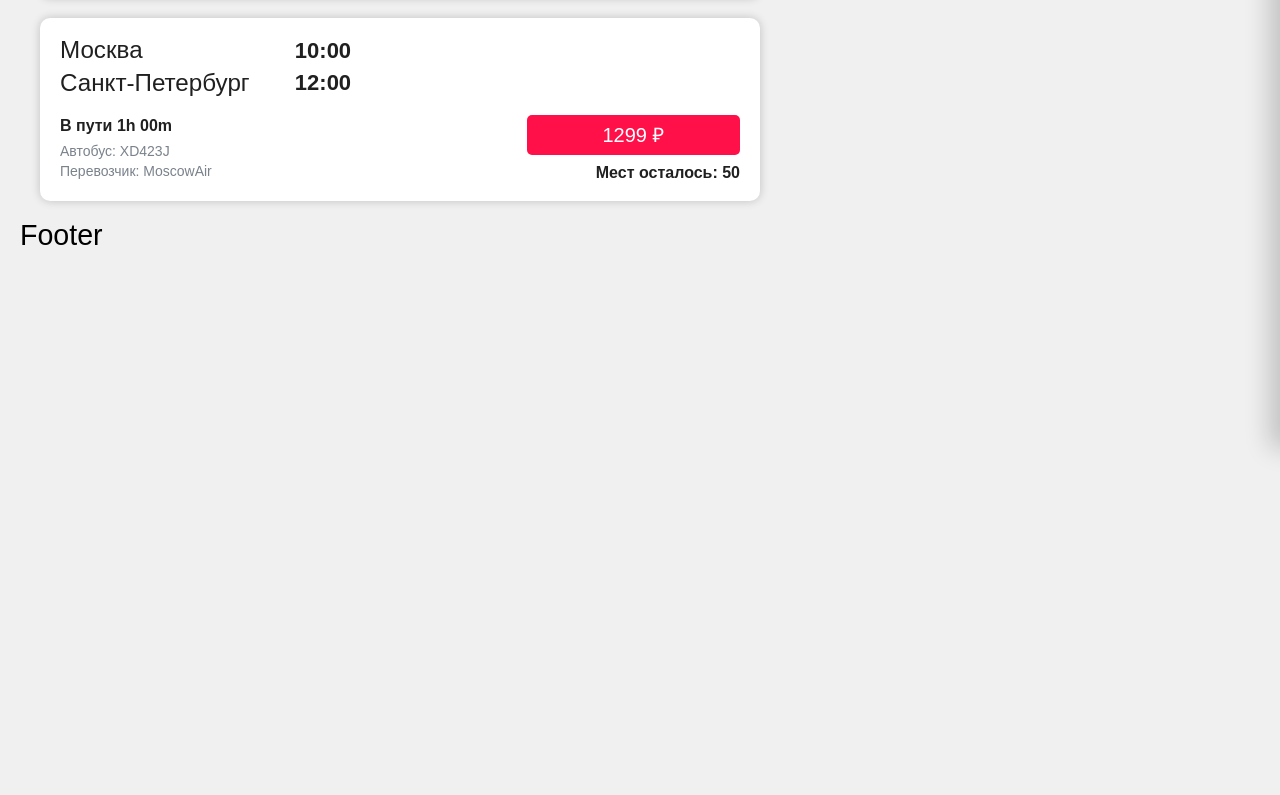
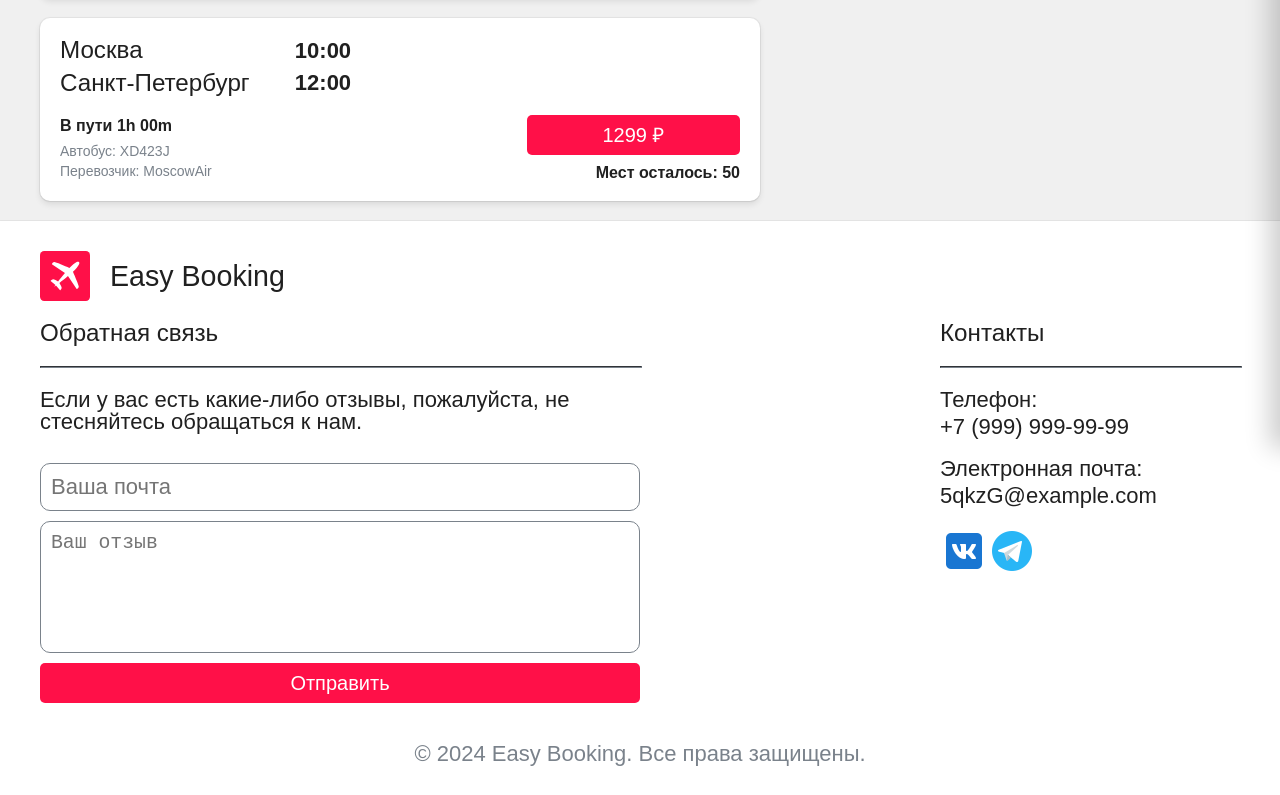
Before and after one commit to m1xa4kala/easy-booking, a React (Vite) app in the folder frontend/: page / in a window 1280 px wide. Shown: the part 356-1151 px from the top of the page. Before the commit the page ends 800 px from the top, so only its background shows below. Built offline with nearby package versions, Linux system fonts and the light colour scheme; data requests are answered from the project's data file.

Commit message:
Filled the footer with content and added styles

```diff
--- a/frontend/src/app/layouts/RootLayout/RootLayout.tsx
+++ b/frontend/src/app/layouts/RootLayout/RootLayout.tsx
@@ -4,10 +4,10 @@ import { Header } from '@/widgets/header'
 
 export const RootLayout = () => {
   return (
-    <div style={{ padding: '0 20px' }}>
+    <>
       <Header />
       <Outlet />
       <Footer />
-    </div>
+    </>
   )
 }
--- a/frontend/src/app/layouts/SearchLayout/ui/SearchLayout.scss
+++ /dev/null
@@ -1,4 +0,0 @@
-.layout__container {
-  max-width: 1200px;
-  margin: 0 auto;
-}
--- a/frontend/src/app/layouts/SearchLayout/ui/SearchLayout.tsx
+++ b/frontend/src/app/layouts/SearchLayout/ui/SearchLayout.tsx
@@ -1,14 +1,12 @@
 import { Outlet } from 'react-router-dom'
 import { SearchForm } from '@/features/searchForm'
-import './SearchLayout.scss'
+import { Container } from '@/shared/ui'
 
 export const SearchLayout = () => {
   return (
-    <>
-      <div className='layout__container'>
-        <SearchForm />
-        <Outlet />
-      </div>
-    </>
+    <Container>
+      <SearchForm />
+      <Outlet />
+    </Container>
   )
 }
--- a/frontend/src/app/styles/_colors.scss
+++ b/frontend/src/app/styles/_colors.scss
@@ -16,6 +16,13 @@ $button-dark-hover: desaturate($primary-dark, 15%);
 $header-light: #00000000;
 $header-dark: #00000000;
 
+$shadow: inset 0 0 0.5px 1px hsla(0, 0%,
+    100%, 0.075),
+  0 0 0 1px hsla(0, 0%, 0%, 0.05),
+  0 0.3px 0.4px hsla(0, 0%, 0%, 0.02),
+  0 0.9px 1.5px hsla(0, 0%, 0%, 0.045),
+  0 3.5px 6px hsla(0, 0%, 0%, 0.09);
+
 html[data-theme='light'] {
   --color-text: #{$text-light};
   --color-background: #{$bg-light};
@@ -23,6 +30,7 @@ html[data-theme='light'] {
   --color-primary: #{$primary-light};
   --color-button-hover: #{$button-light-hover};
   --color-header: #{$header-light};
+  --color-shadow: #{$shadow};
 }
 
 html[data-theme='dark'] {
@@ -32,4 +40,5 @@ html[data-theme='dark'] {
   --color-primary: #{$primary-dark};
   --color-button-hover: #{$button-dark-hover};
   --color-header: #{$header-dark};
+  --color-shadow: #{$shadow};
 }
--- a/frontend/src/entities/ticket/ticketCard/ui/ticketCard.scss
+++ b/frontend/src/entities/ticket/ticketCard/ui/ticketCard.scss
@@ -8,7 +8,7 @@
   background-color: var(--color-card);
   color: var(--color-text);
   border-radius: 10px;
-  box-shadow: 0 0 10px rgba(0, 0, 0, 0.2);
+  box-shadow: var(--color-shadow);
   padding: 20px;
   margin-bottom: 20px;
   gap: 20px;
@@ -107,6 +107,7 @@
     grid-column: 1/5;
     grid-row: 1;
   }
+
   .ticket__card-order {
     grid-column: 7/10;
     grid-row: 2;
--- /dev/null
+++ b/frontend/src/shared/ui/Container/index.ts
@@ -0,0 +1 @@
+export { Container } from './ui/Container'
--- /dev/null
+++ b/frontend/src/shared/ui/Container/ui/Container.scss
@@ -0,0 +1,5 @@
+.ui-container {
+  max-width: 1200px;
+  margin: 0 auto;
+  padding: 0 20px;
+}
--- /dev/null
+++ b/frontend/src/shared/ui/Container/ui/Container.tsx
@@ -0,0 +1,8 @@
+import React from 'react'
+import './Container.scss'
+type ContainerProps = {
+  children: React.ReactNode
+} & React.HTMLAttributes<HTMLDivElement>
+export const Container: React.FC<ContainerProps> = ({ children, ...props }) => {
+  return <div className={`ui-container ${props.className}`}>{children}</div>
+}
--- a/frontend/src/shared/ui/index.ts
+++ b/frontend/src/shared/ui/index.ts
@@ -1 +1,2 @@
 export { Button } from './Button'
+export { Container } from './Container'
--- /dev/null
+++ b/frontend/src/widgets/footer/ui/Footer.scss
@@ -0,0 +1,95 @@
+.footer {
+  padding: 30px 0;
+  color: var(--color-text);
+  background-color: var(--color-card);
+  box-shadow: var(--color-shadow);
+
+  &__container {
+    display: flex;
+    flex-direction: column;
+    gap: 20px;
+  }
+
+  &__logo {
+    display: flex;
+    align-items: center;
+    gap: 20px;
+  }
+
+  &__body {
+    display: flex;
+    justify-content: space-between;
+    gap: 20px;
+  }
+
+  .feedback {
+    width: 50%;
+    display: flex;
+    flex-direction: column;
+    gap: 10px;
+
+    &__form {
+      display: flex;
+      flex-direction: column;
+      gap: 10px;
+      margin-top: 20px;
+    }
+
+    &__input {
+      width: 100%;
+      background-color: transparent;
+      border: 1px solid #7a828b;
+      border-radius: 10px;
+      padding: 10px;
+      color: var(--color-text);
+    }
+
+    &__textarea {
+      font-size: 0.9em;
+      background-color: transparent;
+      border: 1px solid #7a828b;
+      border-radius: 10px;
+      padding: 10px;
+      color: var(--color-text);
+      resize: none;
+    }
+
+  }
+
+  .contacts {
+    width: 25%;
+    display: flex;
+    flex-direction: column;
+    gap: 10px;
+
+    &__phone {
+      margin-bottom: 10px;
+
+      h3 {
+        margin-bottom: 5px;
+      }
+    }
+
+    &__email {
+      margin-bottom: 10px;
+
+      h3 {
+        margin-bottom: 5px;
+      }
+    }
+
+  }
+
+  &__copyright {
+    margin-top: 20px;
+    color: #7a828b;
+    text-align: center;
+  }
+
+  hr {
+    width: 100%;
+    border-color: #7a828b;
+  }
+
+
+}
--- a/frontend/src/widgets/footer/ui/Footer.tsx
+++ b/frontend/src/widgets/footer/ui/Footer.tsx
@@ -1,7 +1,61 @@
+import { LogoSvg } from '@/shared/assets'
+import { Button, Container } from '@/shared/ui'
+import './Footer.scss'
+
 export const Footer = () => {
+  const tmeImageSrc = new URL('/telegram.png', import.meta.url).href
+  const vkImageSrc = new URL('/vk.png', import.meta.url).href
   return (
-    <div>
-      <h1>Footer</h1>
+    <div className='footer'>
+      <Container className='footer__container'>
+        <div className='footer__logo'>
+          <LogoSvg width={50} height={50} />
+          <h1 className='footer__title'>Easy Booking</h1>
+        </div>
+        <div className='footer__body'>
+          <div className='feedback'>
+            <h2>Обратная связь</h2>
+            <hr />
+            <p>
+              Если у вас есть какие-либо отзывы, пожалуйста, не стесняйтесь
+              обращаться к нам.
+            </p>
+            <div className='feedback__form'>
+              <input
+                className='feedback__input'
+                type='text'
+                placeholder='Ваша почта'
+              />
+              <textarea
+                rows={5}
+                cols={20}
+                className='feedback__textarea'
+                placeholder='Ваш отзыв'
+              ></textarea>
+              <Button className='feedback__button'>Отправить</Button>
+            </div>
+          </div>
+          <div className='contacts'>
+            <h2>Контакты</h2>
+            <hr />
+            <div className='contacts__phone'>
+              <h3>Телефон:</h3>
+              <p>+7 (999) 999-99-99</p>
+            </div>
+            <div className='contacts__email'>
+              <h3>Электронная почта:</h3>
+              <p>5qkzG@example.com</p>
+            </div>
+            <div className='contacts__social'>
+              <img src={vkImageSrc} alt='VK' />
+              <img src={tmeImageSrc} alt='Telegram' />
+            </div>
+          </div>
+        </div>
+        <div className='footer__copyright'>
+          <p>© 2024 Easy Booking. Все права защищены.</p>
+        </div>
+      </Container>
     </div>
   )
 }
--- a/frontend/src/widgets/header/ui/Header.tsx
+++ b/frontend/src/widgets/header/ui/Header.tsx
@@ -2,14 +2,15 @@ import { NavLink } from 'react-router-dom'
 import { LogoSvg } from '@/shared/assets'
 import { ToggleSidebar } from '@/features/toggleSidebar'
 import { Sidebar } from '../sidebar'
+import { SwitchTheme } from '@/features/switchTheme'
+import { Container } from '@/shared/ui'
 import './header.scss'
-import { SwitchTheme } from '@/features/switchTheme'
 
 export const Header = () => {
   return (
     <>
       <header className='header'>
-        <div className='header__container'>
+        <Container className='header__container'>
           <NavLink to={'/'} color='#fff' className='header__logo'>
             <LogoSvg width={40} height={40} />
           </NavLink>
@@ -22,7 +23,7 @@ export const Header = () => {
           <div className='header__sidebar-toggle'>
             <ToggleSidebar />
           </div>
-        </div>
+        </Container>
       </header>
       <Sidebar />
     </>
```
Also changed, not shown: frontend/public/telegram.png (added), frontend/public/vk.png (added).
